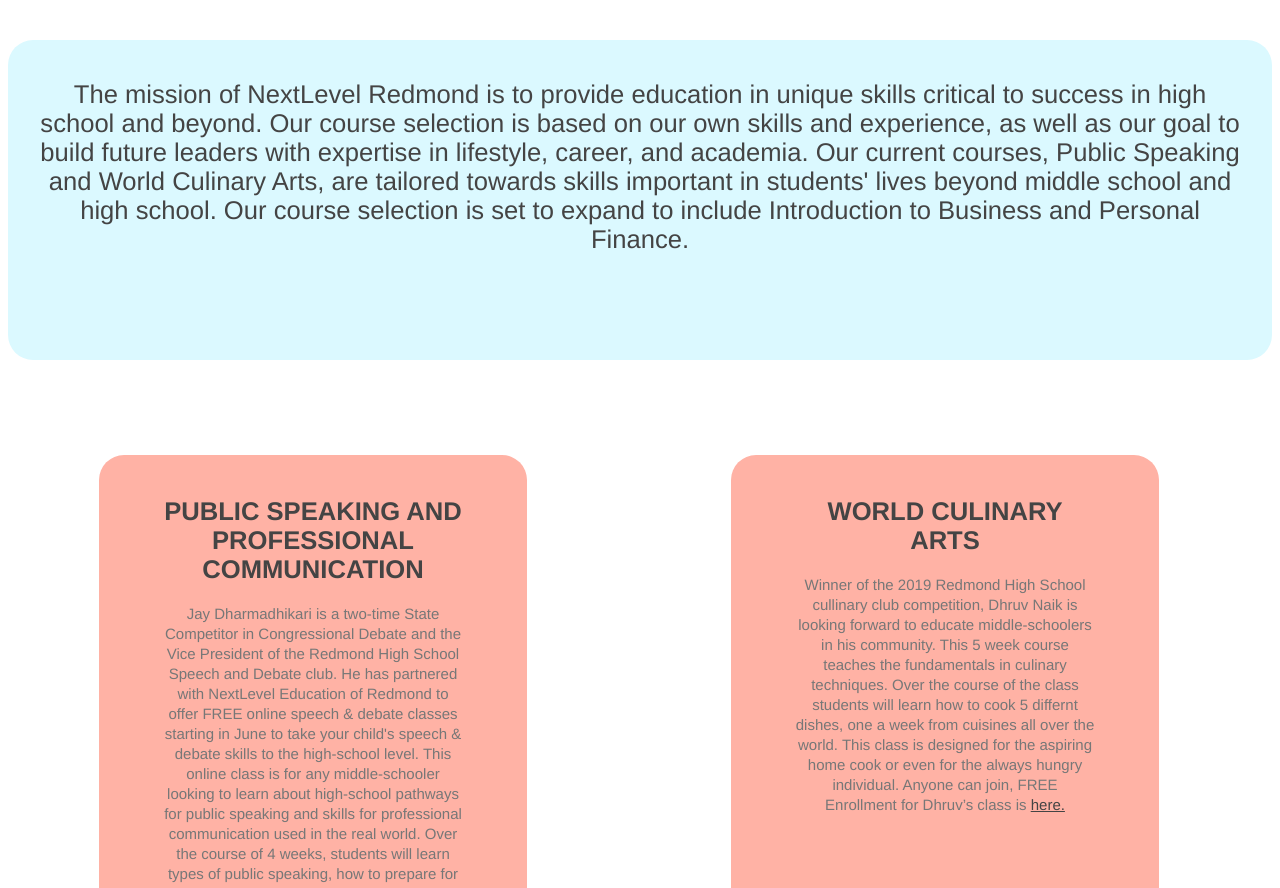
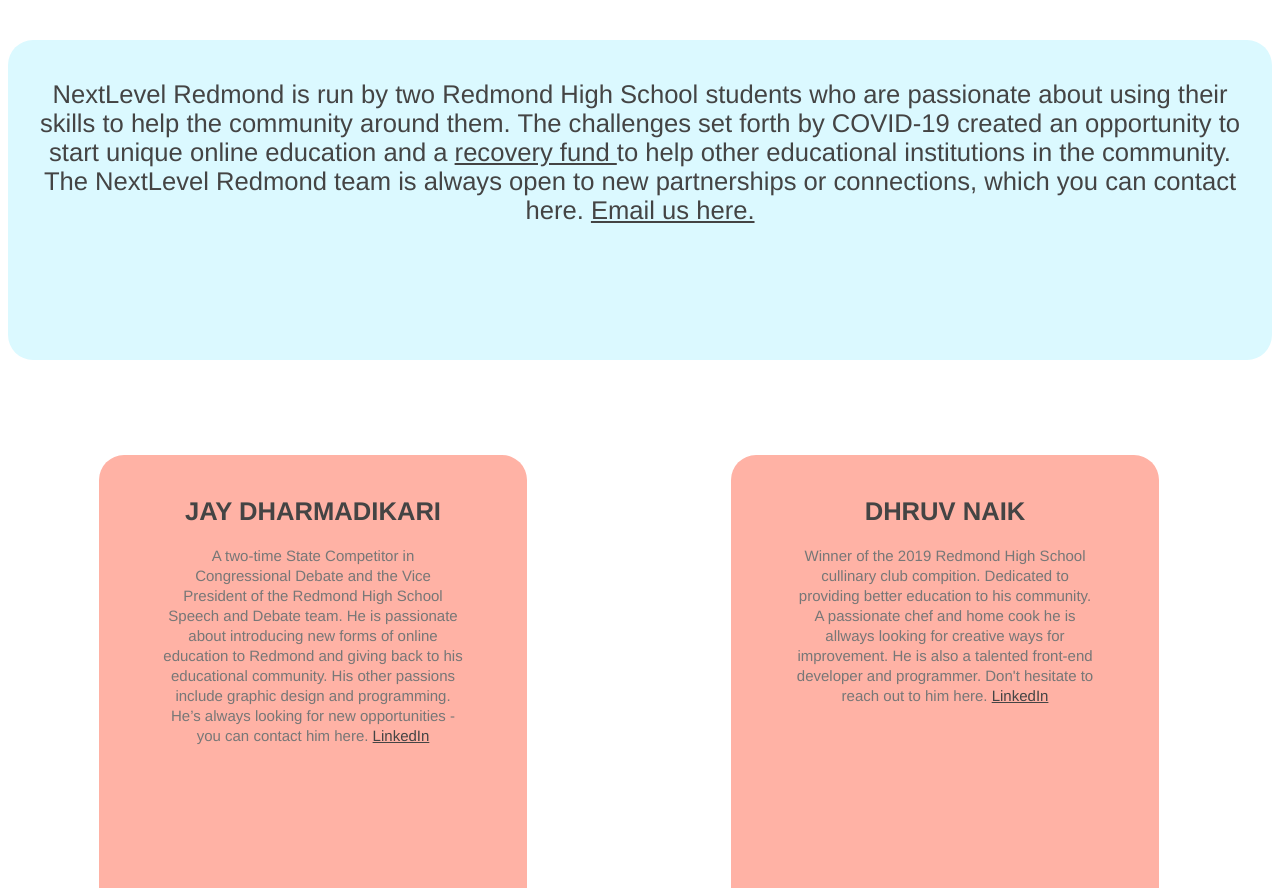
Before and after one commit to dhruv-naik/about, a plain HTML site: page index.html in a window 1280 px wide. Shown: the part 64-952 px from the top of the page. Drawn offline with Linux system fonts and the light colour scheme.

Commit message:
Update index.html

```diff
--- a/index.html
+++ b/index.html
@@ -37,7 +37,7 @@
     <div id="hero-image">
       <div class="wrapper">
         <h2>
-          The mission of NextLevel Redmond is to provide education in unique skills critical to success in high school and beyond. Our course selection is based on our own skills and experience, as well as our goal to build future leaders with expertise in lifestyle, career, and academia. Our current courses, Public Speaking and World Culinary Arts, are tailored towards skills important in students' lives beyond middle school and high school. Our course selection is set to expand to include Introduction to Business and Personal Finance.
+          NextLevel Redmond is run by two Redmond High School students who are passionate about using their skills to help the community around them. The challenges set forth by COVID-19 created an opportunity to start unique online education and a  <a href="https://www.gofundme.com/f/nextlevel-redmond-covid19-recovery-fund?utm_medium=copy_link&utm_source=customer&utm_campaign=p_lico+share-sheet">recovery fund </a>to help other educational institutions in the community. The NextLevel Redmond team is always open to new partnerships or connections, which you can contact here. <a href = "mailto:nextlevelredmond@gmail.com">Email us here.</a>
       </h2>
 
       </div>
@@ -48,16 +48,16 @@
       <div class="wrapper">
         <ul>
           <li class="feature-1">
-            <h4>PUBLIC SPEAKING AND PROFESSIONAL COMMUNICATION</h4>
+            <h4>Jay Dharmadikari</h4>
             <p>
-              Jay Dharmadhikari is a two-time State Competitor in Congressional Debate and the Vice President of the Redmond High School Speech and Debate club. He has partnered with NextLevel Education of Redmond to offer FREE online speech & debate classes starting in June to take your child's speech & debate skills to the high-school level. This online class is for any middle-schooler looking to learn about high-school pathways for public speaking and skills for professional communication used in the real world. Over the course of 4 weeks, students will learn types of public speaking, how to prepare for presentations and interviews, and tips for effective speaking and delivery. FREE Enrollment for Jay’s class is  <a href="nextlevelredmond.com/enroll.">here.</a>
+              A two-time State Competitor in Congressional Debate and the Vice President of the Redmond High School Speech and Debate team. He is passionate about introducing new forms of online education to Redmond and giving back to his educational community. His other passions include graphic design and programming. He’s always looking for new opportunities - you can contact him here. <a href="https://www.linkedin.com/in/jay-dharmadhikari-751745190">LinkedIn</a>
             </p>
           </li>
           <div id="spaceblock"></div>
           <li class="feature-2">
-            <h4>WORLD CULINARY ARTS</h4>
+            <h4>Dhruv Naik</h4>
             <p>
-              Winner of the 2019 Redmond High School cullinary club competition, Dhruv Naik is looking forward to educate middle-schoolers in his community. This 5 week course teaches the fundamentals in culinary techniques. Over the course of the class students will learn how to cook 5 differnt dishes, one a week from cuisines all over the world. This class is designed for the aspiring home cook or even for the always hungry individual. Anyone can join, FREE Enrollment for Dhruv’s class is  <a href="nextlevelredmond.com/enroll.">here.</a>
+              Winner of the 2019 Redmond High School cullinary club compition. Dedicated to providing better education to his community. A passionate chef and home cook he is allways looking for creative ways for improvement. He is also a talented front-end developer and programmer. Don't hesitate to reach out to him here. <a href="https://www.linkedin.com/in/dhruv-naik-a4a21b18a">LinkedIn</a>
             </p>
           </li>
 
```
